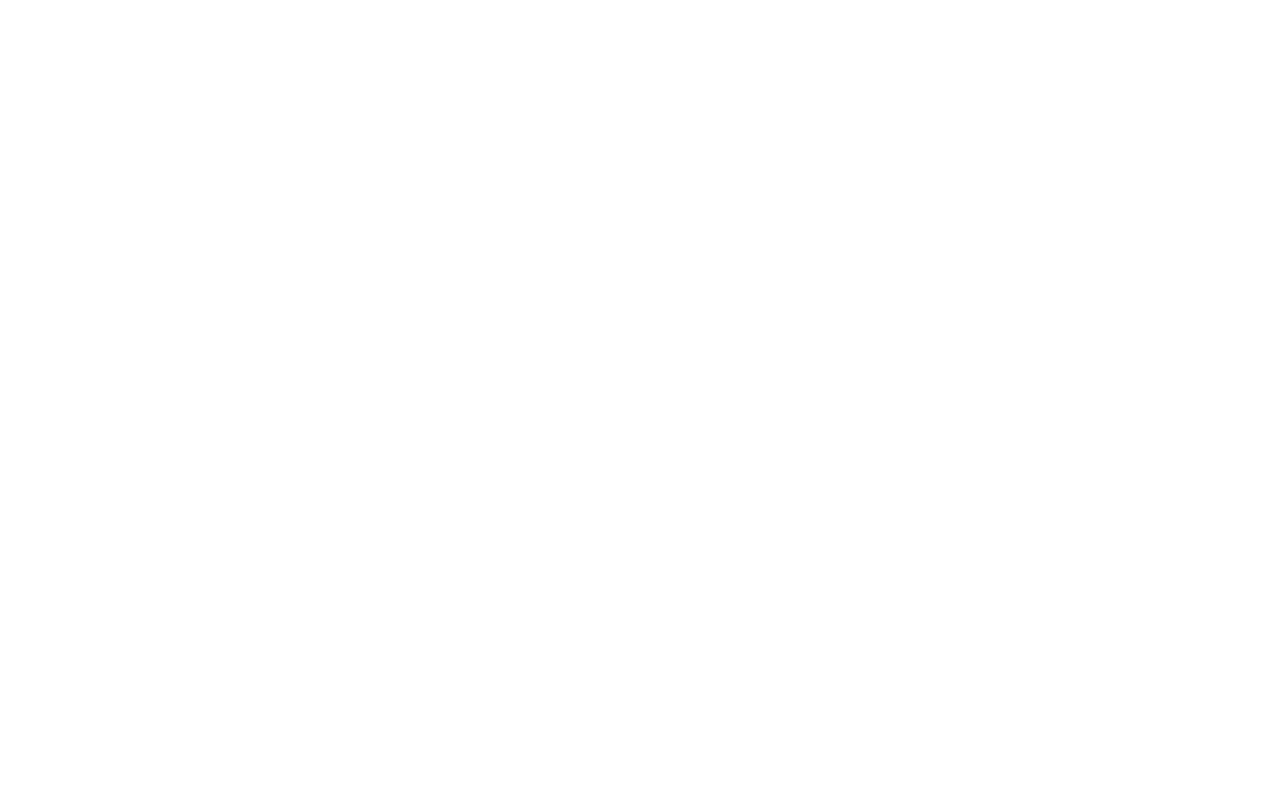
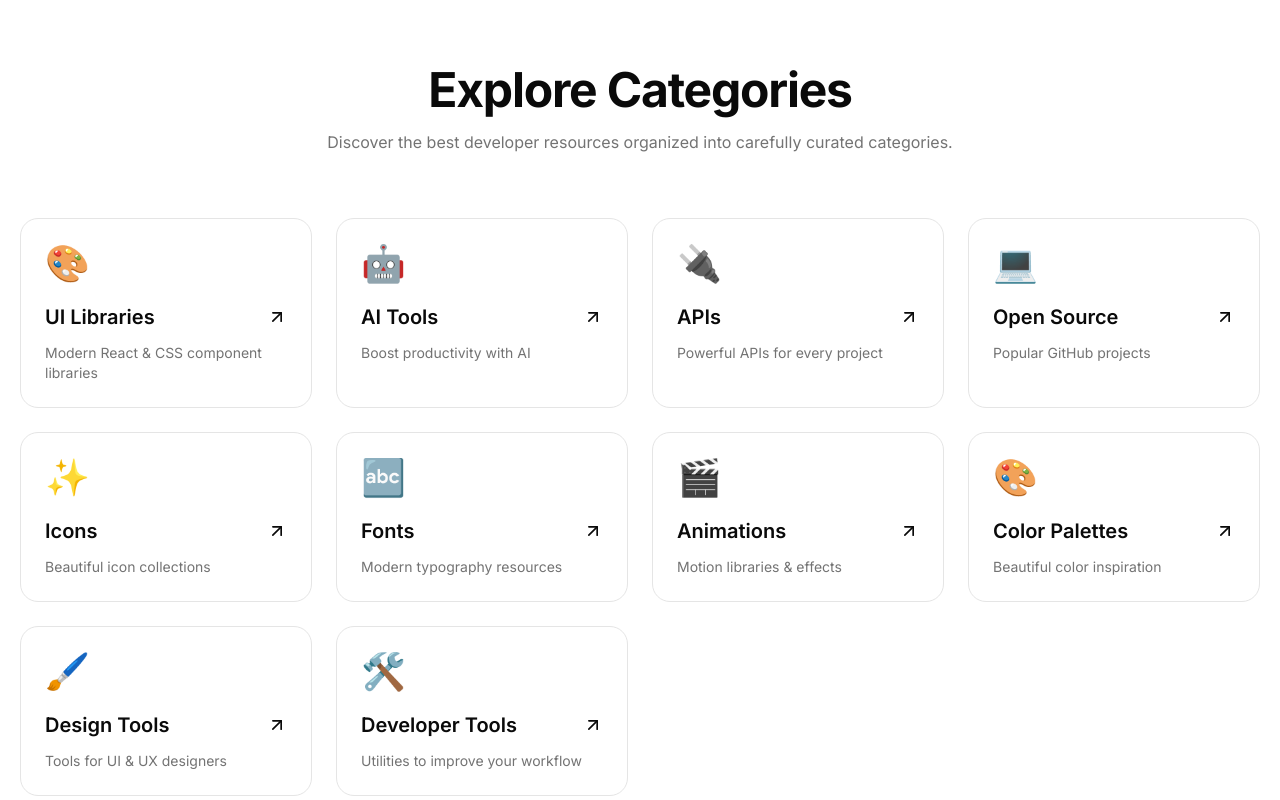
Before and after one commit to suraz404/DevHub, a Next.js app: page / in a window 1280 px wide. Shown: the part 680-1480 px from the top of the page. Before the commit the page ends 800 px from the top, so only its background shows below. Built offline with nearby package versions, Linux system fonts and the light colour scheme.

Commit message:
feat: add categories feature with CategoryGrid and CategoryCard components

```diff
--- /dev/null
+++ b/data/categories.ts
@@ -0,0 +1,91 @@
+interface Category {
+  id: string;
+  name: string;
+  description: string;
+  icon: string;
+  href: string;
+  color: string;
+}
+
+export const categories: Category[] = [
+  {
+    id: "ui-libraries",
+    name: "UI Libraries",
+    description: "Modern React & CSS component libraries",
+    icon: "🎨",
+    href: "/categories/ui-libraries",
+    color: "from-violet-500 to-purple-500",
+  },
+  {
+    id: "ai-tools",
+    name: "AI Tools",
+    description: "Boost productivity with AI",
+    icon: "🤖",
+    href: "/categories/ai-tools",
+    color: "from-blue-500 to-cyan-500",
+  },
+  {
+    id: "apis",
+    name: "APIs",
+    description: "Powerful APIs for every project",
+    icon: "🔌",
+    href: "/categories/apis",
+    color: "from-green-500 to-emerald-500",
+  },
+  {
+    id: "open-source",
+    name: "Open Source",
+    description: "Popular GitHub projects",
+    icon: "💻",
+    href: "/categories/open-source",
+    color: "from-orange-500 to-red-500",
+  },
+  {
+    id: "icons",
+    name: "Icons",
+    description: "Beautiful icon collections",
+    icon: "✨",
+    href: "/categories/icons",
+    color: "from-pink-500 to-rose-500",
+  },
+  {
+    id: "fonts",
+    name: "Fonts",
+    description: "Modern typography resources",
+    icon: "🔤",
+    href: "/categories/fonts",
+    color: "from-indigo-500 to-blue-500",
+  },
+  {
+    id: "animations",
+    name: "Animations",
+    description: "Motion libraries & effects",
+    icon: "🎬",
+    href: "/categories/animations",
+    color: "from-cyan-500 to-sky-500",
+  },
+  {
+    id: "color-palettes",
+    name: "Color Palettes",
+    description: "Beautiful color inspiration",
+    icon: "🎨",
+    href: "/categories/color-palettes",
+    color: "from-yellow-500 to-orange-500",
+  },
+  {
+    id: "design-tools",
+    name: "Design Tools",
+    description: "Tools for UI & UX designers",
+    icon: "🖌️",
+    href: "/categories/design-tools",
+    color: "from-fuchsia-500 to-pink-500",
+  },
+  {
+    id: "developer-tools",
+    name: "Developer Tools",
+    description: "Utilities to improve your workflow",
+    icon: "🛠️",
+    href: "/categories/developer-tools",
+    color: "from-slate-500 to-gray-600",
+  },
+];
--- /dev/null
+++ b/features/categories/Categories.tsx
@@ -0,0 +1,24 @@
+import { Section } from "@/components/common/Section";
+
+import CategoriesGrid from "./CategoryGrid";
+
+const Categories = () => {
+  return (
+    <Section>
+      <div className=" mb-16 space-y-3 text-center">
+        <h2 className="text-5xl mb-4 font-bold tracking-tight">
+          Explore Categories
+        </h2>
+
+        <p className="mx-auto max-w-2xl text-muted-foreground">
+          Discover the best developer resources organized into carefully curated
+          categories.
+        </p>
+      </div>
+
+      <CategoriesGrid />
+    </Section>
+  );
+};
+
+export default Categories;
--- /dev/null
+++ b/features/categories/CategoryCard.tsx
@@ -0,0 +1,30 @@
+import Link from "next/link";
+import { ArrowUpRight } from "lucide-react";
+import { categories } from "@/data/categories";
+
+interface Props {
+  category: (typeof categories)[number];
+}
+
+const CategoryCard = ({ category }: Props) => {
+  return (
+    <Link
+      href={category.href}
+      className=" group rounded-2xl border bg-card p-6 transition-all duration-300 hover:-translate-y-1 hover:border-primary hover:shadow-lg "
+    >
+      <div className="mb-5 text-4xl">{category.icon}</div>
+
+      <div className="flex items-center justify-between">
+        <h3 className="text-xl font-semibold">{category.name}</h3>
+
+        <ArrowUpRight className="h-5 w-5 transition-transform group-hover:translate-x-1 group-hover:-translate-y-1" />
+      </div>
+
+      <p className="mt-3 text-sm text-muted-foreground">
+        {category.description}
+      </p>
+    </Link>
+  );
+};
+
+export default CategoryCard;
--- /dev/null
+++ b/features/categories/CategoryGrid.tsx
@@ -0,0 +1,14 @@
+import { categories } from "@/data/categories";
+import CategoryCard from "./CategoryCard";
+
+const CategoriesGrid = () => {
+  return (
+    <div className="mt-12 px-5 grid gap-6 sm:grid-cols-2 lg:grid-cols-3 xl:grid-cols-4">
+      {categories.map((category) => (
+        <CategoryCard key={category.id} category={category} />
+      ))}
+    </div>
+  );
+};
+
+export default CategoriesGrid;
--- a/src/app/layout.tsx
+++ b/src/app/layout.tsx
@@ -45,7 +45,7 @@
         <ThemeProvider attribute="class" defaultTheme="system" enableSystem>
           <Navbar />
 
-          {children}
+          <main className="pt-16">{children}</main>
           <Footer />
         </ThemeProvider>
       </body>
--- a/src/app/page.tsx
+++ b/src/app/page.tsx
@@ -1,7 +1,17 @@
+import Categories from "@/features/categories/Categories";
+import Hero from "@/features/hero/Hero";
 import React from "react";
 
 const page = () => {
-  return <div></div>;
+  return (
+    <div
+      className="h-full
+    "
+    >
+      <Hero />
+      <Categories />
+    </div>
+  );
 };
 
 export default page;
```
